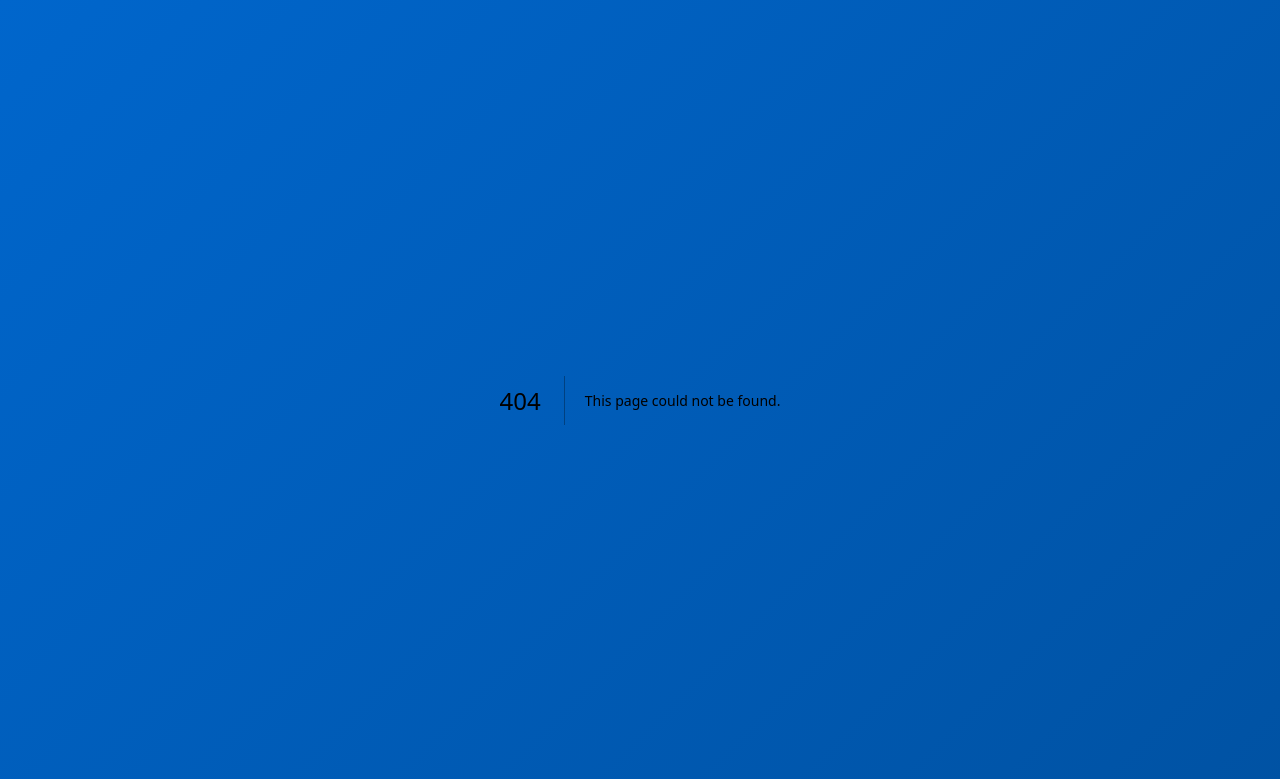
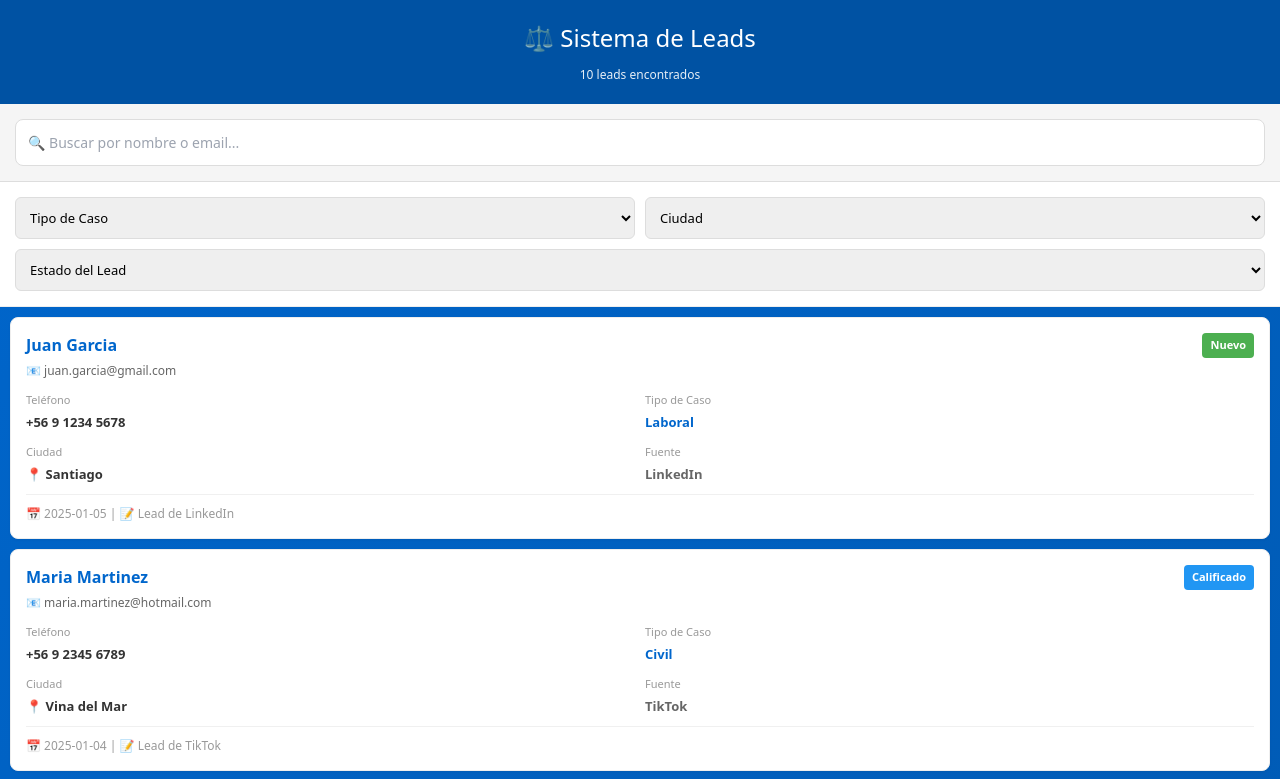
Before and after one commit to gonzaloraknarok88/abogado-virtual, a Next.js app: page /dashboard in a window 1280 px wide. Before the commit this address had no page. Shown: the top 779 px of the page. Built offline with nearby package versions, Linux system fonts and the light colour scheme.

Commit message:
Implement dashboard for managing leads

```diff
--- /dev/null
+++ b/app/dashboard/page.tsx
@@ -0,0 +1,270 @@
+'use client';
+
+import { useState, useEffect } from 'react';
+
+interface Lead {
+  ID: number;
+  NOMBRE: string;
+  EMAIL: string;
+  TELEFONO: string;
+  TIPO_CASO: string;
+  CIUDAD: string;
+  ESTADO: string;
+  FECHA_CAPTURA: string;
+  FUENTE: string;
+  NOTAS: string;
+}
+
+export default function Dashboard() {
+  const [leads, setLeads] = useState<Lead[]>([]);
+  const [filteredLeads, setFilteredLeads] = useState<Lead[]>([]);
+  const [searchTerm, setSearchTerm] = useState('');
+  const [filterType, setFilterType] = useState('');
+  const [filterCity, setFilterCity] = useState('');
+  const [filterStatus, setFilterStatus] = useState('');
+  const [loading, setLoading] = useState(true);
+
+  useEffect(() => {
+    fetch('/api/leads')
+      .then((res) => res.json())
+      .then((data) => {
+        const leadsData = data.data || data.leads || [];
+        setLeads(leadsData);
+        setFilteredLeads(leadsData);
+        setLoading(false);
+      })
+      .catch((err) => {
+        console.error(err);
+        setLoading(false);
+      });
+  }, []);
+
+  useEffect(() => {
+    let filtered = leads.filter((lead) => {
+      const matchSearch = lead.NOMBRE.toLowerCase().includes(searchTerm.toLowerCase()) ||
+        lead.EMAIL.toLowerCase().includes(searchTerm.toLowerCase());
+      const matchType = !filterType || lead.TIPO_CASO === filterType;
+      const matchCity = !filterCity || lead.CIUDAD === filterCity;
+      const matchStatus = !filterStatus || lead.ESTADO === filterStatus;
+      return matchSearch && matchType && matchCity && matchStatus;
+    });
+    setFilteredLeads(filtered);
+  }, [searchTerm, filterType, filterCity, filterStatus, leads]);
+
+  const tiposCaso = Array.from(new Set(leads.map((l) => l.TIPO_CASO)));
+  const ciudades = Array.from(new Set(leads.map((l) => l.CIUDAD)));
+  const estados = Array.from(new Set(leads.map((l) => l.ESTADO)));
+
+  return (
+    <div style={{
+      minHeight: '100vh',
+      paddingBottom: '20px',
+      fontFamily: 'system-ui, -apple-system, sans-serif',
+    }}>
+      {/* Header */}
+      <div style={{
+        backgroundColor: '#0052a3',
+        color: 'white',
+        padding: '20px',
+        textAlign: 'center',
+        boxShadow: '0 2px 10px rgba(0,0,0,0.1)',
+      }}>
+        <h1 style={{ margin: '0 0 10px 0', fontSize: '24px' }}>⚖️ Sistema de Leads</h1>
+        <p style={{ margin: '0', fontSize: '12px', opacity: 0.9 }}>{filteredLeads.length} leads encontrados</p>
+      </div>
+
+      {/* Search Bar */}
+      <div style={{
+        padding: '15px',
+        backgroundColor: '#f5f5f5',
+        borderBottom: '1px solid #ddd',
+      }}>
+        <input
+          type="text"
+          placeholder="🔍 Buscar por nombre o email..."
+          value={searchTerm}
+          onChange={(e) => setSearchTerm(e.target.value)}
+          style={{
+            width: '100%',
+            padding: '12px',
+            border: '1px solid #ddd',
+            borderRadius: '8px',
+            fontSize: '14px',
+            boxSizing: 'border-box',
+          }}
+        />
+      </div>
+
+      {/* Filters */}
+      <div style={{
+        padding: '15px',
+        backgroundColor: 'white',
+        borderBottom: '1px solid #eee',
+        display: 'grid',
+        gridTemplateColumns: '1fr 1fr',
+        gap: '10px',
+      }}>
+        <select
+          value={filterType}
+          onChange={(e) => setFilterType(e.target.value)}
+          style={{
+            padding: '10px',
+            border: '1px solid #ddd',
+            borderRadius: '6px',
+            fontSize: '13px',
+            cursor: 'pointer',
+          }}
+        >
+          <option value="">Tipo de Caso</option>
+          {tiposCaso.map((tipo) => (
+            <option key={tipo} value={tipo}>
+              {tipo}
+            </option>
+          ))}
+        </select>
+
+        <select
+          value={filterCity}
+          onChange={(e) => setFilterCity(e.target.value)}
+          style={{
+            padding: '10px',
+            border: '1px solid #ddd',
+            borderRadius: '6px',
+            fontSize: '13px',
+            cursor: 'pointer',
+          }}
+        >
+          <option value="">Ciudad</option>
+          {ciudades.map((ciudad) => (
+            <option key={ciudad} value={ciudad}>
+              {ciudad}
+            </option>
+          ))}
+        </select>
+
+        <select
+          value={filterStatus}
+          onChange={(e) => setFilterStatus(e.target.value)}
+          style={{
+            padding: '10px',
+            border: '1px solid #ddd',
+            borderRadius: '6px',
+            fontSize: '13px',
+            cursor: 'pointer',
+            gridColumn: '1 / -1',
+          }}
+        >
+          <option value="">Estado del Lead</option>
+          {estados.map((estado) => (
+            <option key={estado} value={estado}>
+              {estado}
+            </option>
+          ))}
+        </select>
+      </div>
+
+      {/* Leads List */}
+      <div style={{ padding: '10px' }}>
+        {loading ? (
+          <div style={{ textAlign: 'center', padding: '40px 20px', color: '#666' }}>
+            Cargando leads...
+          </div>
+        ) : filteredLeads.length === 0 ? (
+          <div style={{ textAlign: 'center', padding: '40px 20px', color: '#999' }}>
+            No hay leads que coincidan con los filtros
+          </div>
+        ) : (
+          filteredLeads.map((lead) => (
+            <div
+              key={lead.ID}
+              style={{
+                backgroundColor: 'white',
+                padding: '15px',
+                marginBottom: '10px',
+                borderRadius: '8px',
+                border: '1px solid #eee',
+                boxShadow: '0 1px 3px rgba(0,0,0,0.05)',
+              }}
+            >
+              <div style={{
+                display: 'flex',
+                justifyContent: 'space-between',
+                alignItems: 'start',
+                marginBottom: '10px',
+              }}>
+                <div>
+                  <h3 style={{
+                    margin: '0 0 5px 0',
+                    fontSize: '16px',
+                    color: '#0066cc',
+                    fontWeight: 'bold',
+                  }}>
+                    {lead.NOMBRE}
+                  </h3>
+                  <p style={{ margin: '0', fontSize: '12px', color: '#666' }}>
+                    📧 {lead.EMAIL}
+                  </p>
+                </div>
+                <span style={{
+                  backgroundColor: lead.ESTADO === 'Nuevo' ? '#4CAF50' :
+                                 lead.ESTADO === 'Calificado' ? '#2196F3' :
+                                 lead.ESTADO === 'En Negociacion' ? '#FF9800' : '#f44336',
+                  color: 'white',
+                  padding: '4px 8px',
+                  borderRadius: '4px',
+                  fontSize: '11px',
+                  fontWeight: 'bold',
+                  whiteSpace: 'nowrap',
+                }}>
+                  {lead.ESTADO}
+                </span>
+              </div>
+
+              <div style={{
+                display: 'grid',
+                gridTemplateColumns: '1fr 1fr',
+                gap: '10px',
+                marginBottom: '10px',
+                fontSize: '13px',
+              }}>
+                <div>
+                  <span style={{ color: '#999', fontSize: '11px' }}>Teléfono</span>
+                  <p style={{ margin: '3px 0 0 0', fontWeight: 'bold', color: '#333' }}>
+                    {lead.TELEFONO}
+                  </p>
+                </div>
+                <div>
+                  <span style={{ color: '#999', fontSize: '11px' }}>Tipo de Caso</span>
+                  <p style={{ margin: '3px 0 0 0', fontWeight: 'bold', color: '#0066cc' }}>
+                    {lead.TIPO_CASO}
+                  </p>
+                </div>
+                <div>
+                  <span style={{ color: '#999', fontSize: '11px' }}>Ciudad</span>
+                  <p style={{ margin: '3px 0 0 0', fontWeight: 'bold', color: '#333' }}>
+                    📍 {lead.CIUDAD}
+                  </p>
+                </div>
+                <div>
+                  <span style={{ color: '#999', fontSize: '11px' }}>Fuente</span>
+                  <p style={{ margin: '3px 0 0 0', fontWeight: 'bold', color: '#666' }}>
+                    {lead.FUENTE}
+                  </p>
+                </div>
+              </div>
+
+              <div style={{
+                paddingTop: '10px',
+                borderTop: '1px solid #f0f0f0',
+                fontSize: '12px',
+                color: '#999',
+              }}>
+                📅 {lead.FECHA_CAPTURA} | 📝 {lead.NOTAS}
+              </div>
+            </div>
+          ))
+        )}
+      </div>
+    </div>
+  );
+}
```
